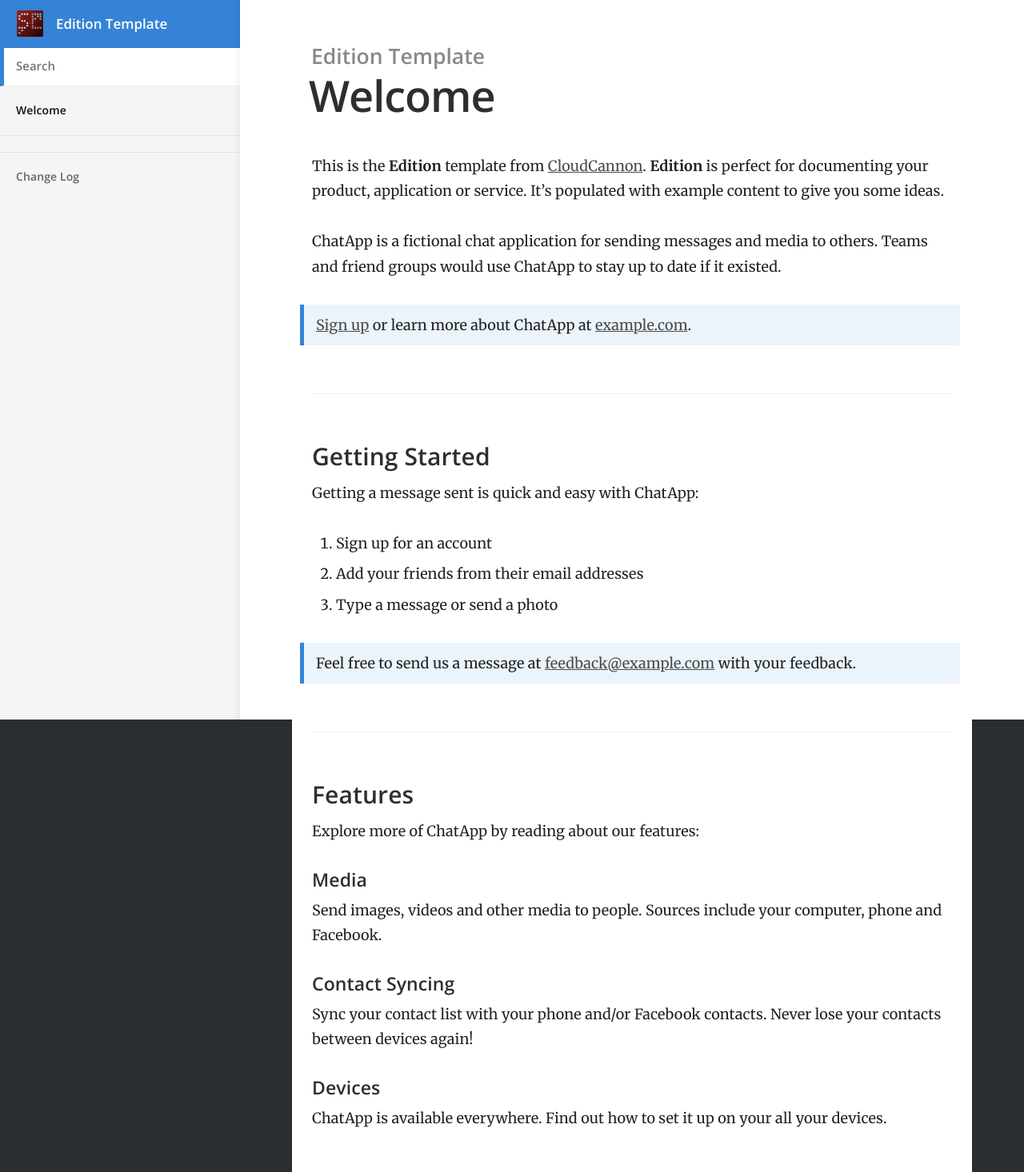
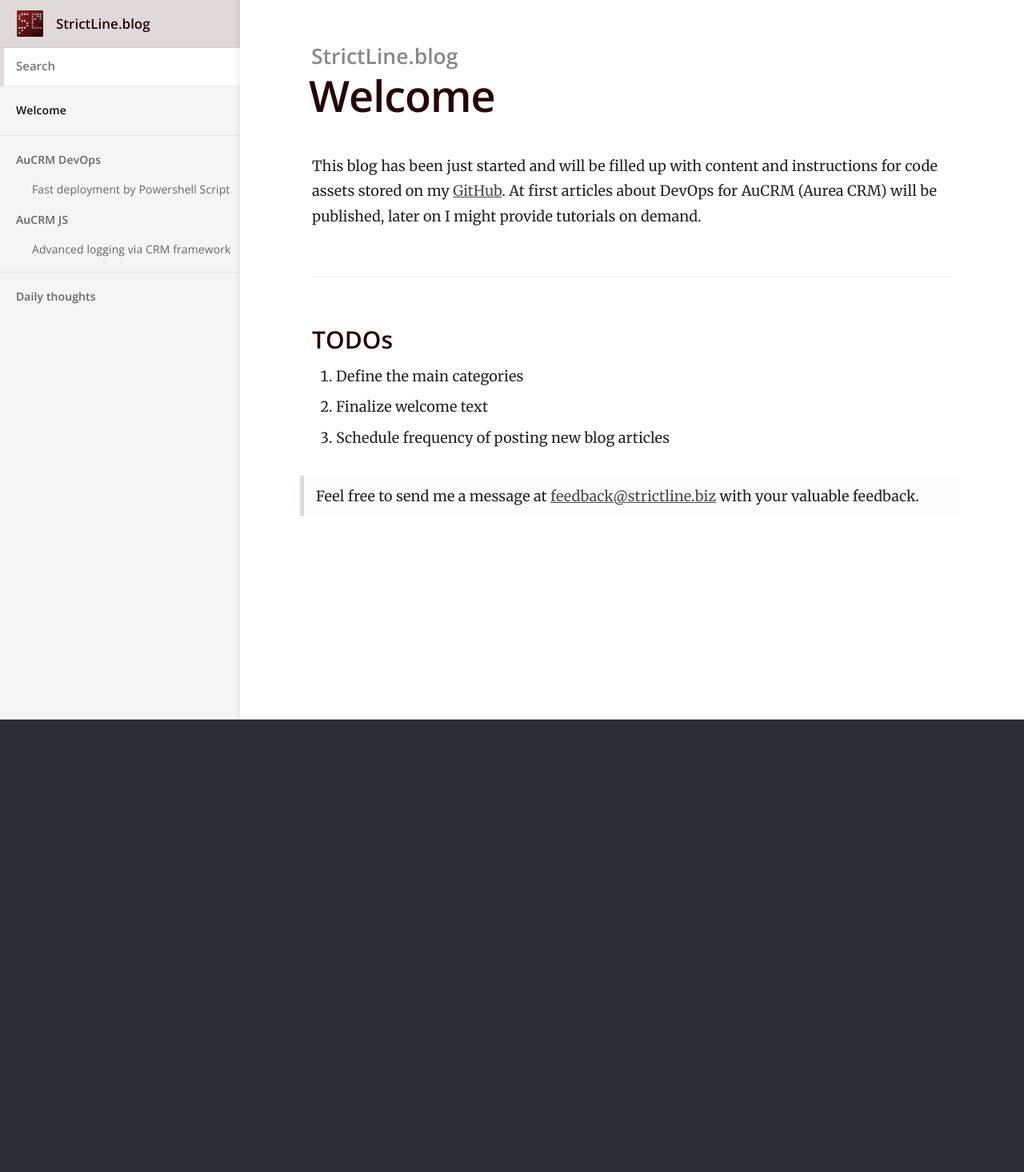
Before and after one commit to StrictLine/blog, a Jekyll site: the page built from index.md, in a window 1280 px wide. Shown: the whole page at 80% size. Built offline with Jekyll 4.4.1, drawn with Linux system fonts in a browser that asks for light colours; after the commit the page ends 900 px from its top, so only the background shows below that.

Commit message:
Finalize the very first publishable version

```diff
--- a/_config.yml
+++ b/_config.yml
@@ -1,28 +1,27 @@
 # ----
 # Site
 
-title: Edition Template
-url: "https://long-pig.cloudvent.net"
+title: StrictLine.blog
+url: "https://blog.strictline.biz"
 baseurl:
-google_analytics_key:
+google_analytics_key: UA-31764854-2
 show_full_navigation: true
 
 # Values for the jekyll-seo-tag gem (https://github.com/jekyll/jekyll-seo-tag)
 logo: /siteicon.png
-description: Product documentation template for Jekyll.
+description: My thoughts and discoveries to development of AuCRM (Aurea CRM / formerly update.CRM)
 author:
-  name:
-  email:
-  twitter: # twitter username without the @ symbol
+  name: Miklos Moricz, BSc.
+  email: miklos.moricz@strictline.biz
 social:
-  name: Edition Template
+  name: GitHub
   links:
-    - https://github.com/CloudCannon/edition-jekyll-template
+    - https://github.com/StrictLine
 
 # -----
 # Build
 
-timezone: Etc/UTC
+timezone: Europe/Vienna
 
 permalink: pretty
 
@@ -69,7 +68,7 @@ defaults:
       type: "posts"
     values:
       _comments:
-        type: Marks the impact of this release
+        type: Marks the type of blog article
 
 # -----------
 # CloudCannon
--- /dev/null
+++ b/_docs/aucrm-devops/deployment.md
@@ -0,0 +1,7 @@
+---
+title: Fast deployment by Powershell Script
+category: AuCRM DevOps
+order: 1
+---
+
+TODO: instructions for customizing XML definition of deployment
--- /dev/null
+++ b/_docs/aucrm-js/advanced-logging.md
@@ -0,0 +1,7 @@
+---
+title: Advanced logging via CRM framework
+category: AuCRM JS
+order: 1
+---
+
+TODO: planned publish date 28. 06. 2020
--- a/_sass/_layout.scss
+++ b/_sass/_layout.scss
@@ -98,7 +98,7 @@ header {
 		height: $nav-header-height;
 		box-sizing: border-box;
 		background-color: $brand-colour;
-		color: #fff;
+		color: hsl(358, 85%, 8%);
 		margin: 0;
 		font-size: 1.7rem;
 		line-height: 0.8;
--- a/_sass/_typography.scss
+++ b/_sass/_typography.scss
@@ -44,7 +44,7 @@ h3,
 h4,
 h5,
 h6 {
-	color: #2E2E2E;
+	color: hsl(358, 85%, 8%);
 	line-height: 1.15em;
 	margin: 0 0 0.4em 0;
 	font-weight: 600;
--- a/css/main.scss
+++ b/css/main.scss
@@ -10,7 +10,7 @@ $content-max-width: 800px;
 $content-color: #222;
 $content-background-color: #fff;
 
-$brand-colour: #3583d6;
+$brand-colour: hsla(0, 10%, 83%, .75);
 $brand-colour-light: mix($brand-colour, $content-background-color, 10%);
 
 $nav-header-background-color: $brand-colour;
--- a/index.md
+++ b/index.md
@@ -2,37 +2,11 @@
 title: Welcome
 ---
 
-This is the **Edition** template from [CloudCannon](http://cloudcannon.com/).
-**Edition** is perfect for documenting your product, application or service.
-It's populated with example content to give you some ideas.
+This blog has been just started and will be filled up with content and instructions for code assets stored on my [GitHub](https://github.com/StrictLine/). At first articles about DevOps for AuCRM (Aurea CRM) will be published, later on I might provide tutorials on demand.
 
-ChatApp is a fictional chat application for sending messages and media to others.
-Teams and friend groups would use ChatApp to stay up to date if it existed.
+### TODOs
+1. Define the main categories
+2. Finalize welcome text
+3. Schedule frequency of posting new blog articles
 
-> [Sign up](http://example.com/signup) or learn more about ChatApp at [example.com](http://example.com/).
-
-### Getting Started
-
-Getting a message sent is quick and easy with ChatApp:
-
-1. Sign up for an account
-2. Add your friends from their email addresses
-3. Type a message or send a photo
-
-> Feel free to send us a message at [feedback@example.com](mailto:feedback@example.com) with your feedback.
-
-### Features
-
-Explore more of ChatApp by reading about our features:
-
-#### Media
-
-Send images, videos and other media to people. Sources include your computer, phone and Facebook.
-
-#### Contact Syncing
-
-Sync your contact list with your phone and/or Facebook contacts. Never lose your contacts between devices again!
-
-#### Devices
-
-ChatApp is available everywhere. Find out how to set it up on your all your devices.
+> Feel free to send me a message at [feedback@strictline.biz](mailto:feedback@example.com) with your valuable feedback.
```
Also changed, not shown: _posts/2020-06-21-jumpstart.md (added, +15 -0 lines), changelog.html (+11 -13 lines).
